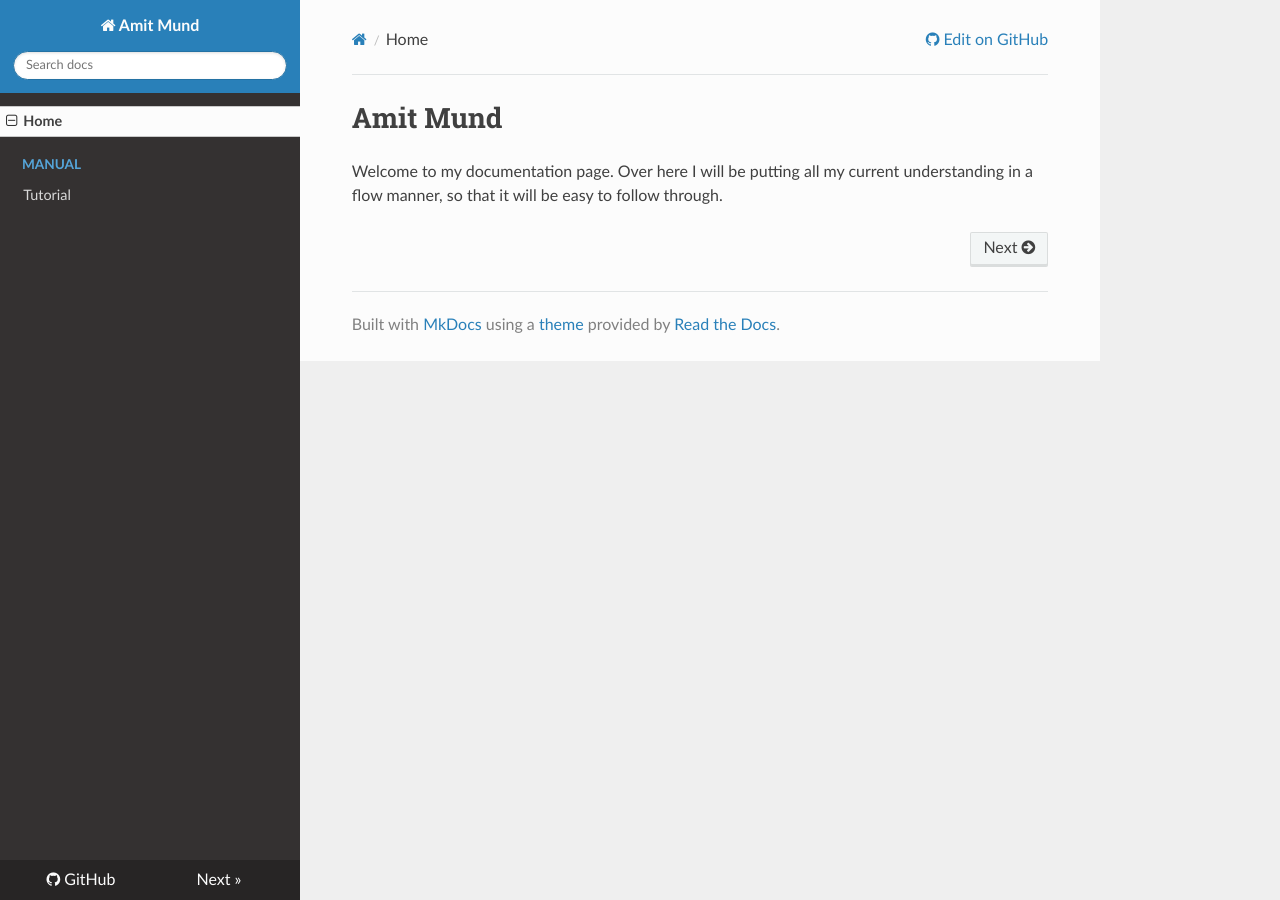
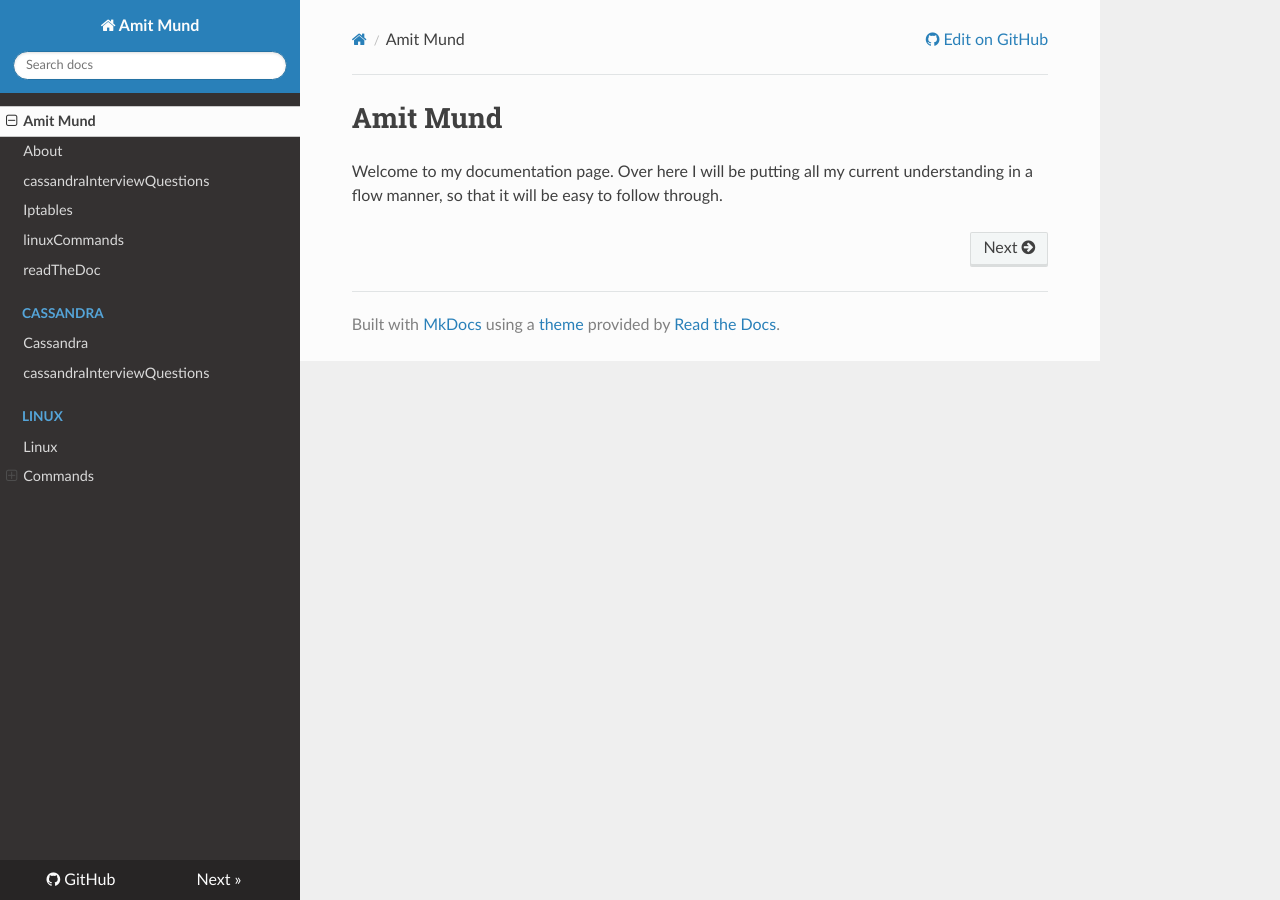
Before and after one commit to Amitmund/amitmund, an MkDocs documentation site: the page built from docs/index.md, in a window 1280 px wide. Built offline with MkDocs 1.6.1, drawn with Linux system fonts in a browser that asks for light colours; nearby versions of some CDN libraries; old or Windows-style settings are respelled for this version of MkDocs; some of the changed lines change nothing that is shown.

Commit message:
Update mkdocs.yml

```diff
--- a/mkdocs.yml
+++ b/mkdocs.yml
@@ -5,8 +5,3 @@ site_author: Amit Kumar Mund
 
 
 theme: readthedocs
-
-pages:
-- Home: index.md
-- Manual:
-  - Tutorial: linux/linux.md
```
